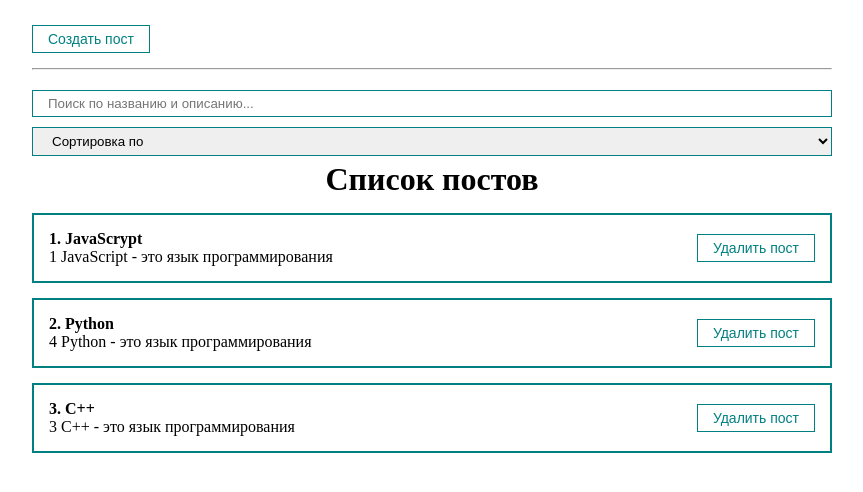
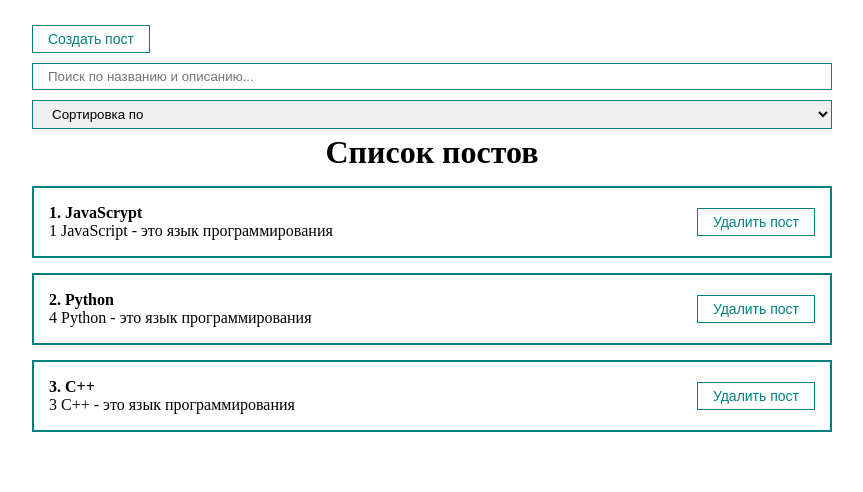
Before and after one commit to IgorSazhinov/React_JS_course, a React (Vite) app: page / in a window 1280 px wide. Shown: the top 492 px of the page, without its empty margins (208-1071 px from the left). Built offline with nearby package versions, Linux system fonts and the light colour scheme.

Commit message:
поправил верстку

```diff
--- a/src/App.jsx
+++ b/src/App.jsx
@@ -51,7 +51,6 @@ export default function App() {
       <MyButton style={{marginTop: '25px'}} onClick={() => setModal(true)}>
         Создать пост
       </MyButton>
-      <hr style={{margin: '15px 0'}}/>
       <MyModal visible={modal} setVisible={setModal}>
         <PostForm create={createPost} />
       </MyModal>
--- a/src/components/PostForm.jsx
+++ b/src/components/PostForm.jsx
@@ -7,14 +7,12 @@ export default function PostForm({create}) {
     const [post, setPost] = useState({title: '', body: ''})
 
     const addNewPost = (e) => {
+        // убираю обновление страницы при создании нового поста
         e.preventDefault()
-
         const newPost = {
             ...post, id: Date.now()
         }
-
         create(newPost)
-
         setPost({
           title: '',
           body: ''
@@ -28,6 +26,7 @@ export default function PostForm({create}) {
                 onChange={ e => setPost({...post, title: e.target.value})}
                 type='text'
                 placeholder='Название поста'
+
             />
             <MyInput
                 value={post.body}
--- a/src/components/UI/MyModal/MyModal.jsx
+++ b/src/components/UI/MyModal/MyModal.jsx
@@ -1,9 +1,9 @@
 import cl from './MyModal.module.css'
 
 export default function MyModal({children, visible, setVisible}) {
-
     const rootClasses = [cl.myModal]
 
+    // проверка для активации модального окна
     if (visible) {
         rootClasses.push(cl.active)
     }
--- a/src/components/UI/button/MyButton.module.css
+++ b/src/components/UI/button/MyButton.module.css
@@ -5,4 +5,5 @@
     background: transparent;
     cursor: pointer;
     color: teal;
+    margin: 5px 0;
 }
```
Also changed, not shown: src/components/UI/button/MyButton.jsx (line endings or trailing spaces).
